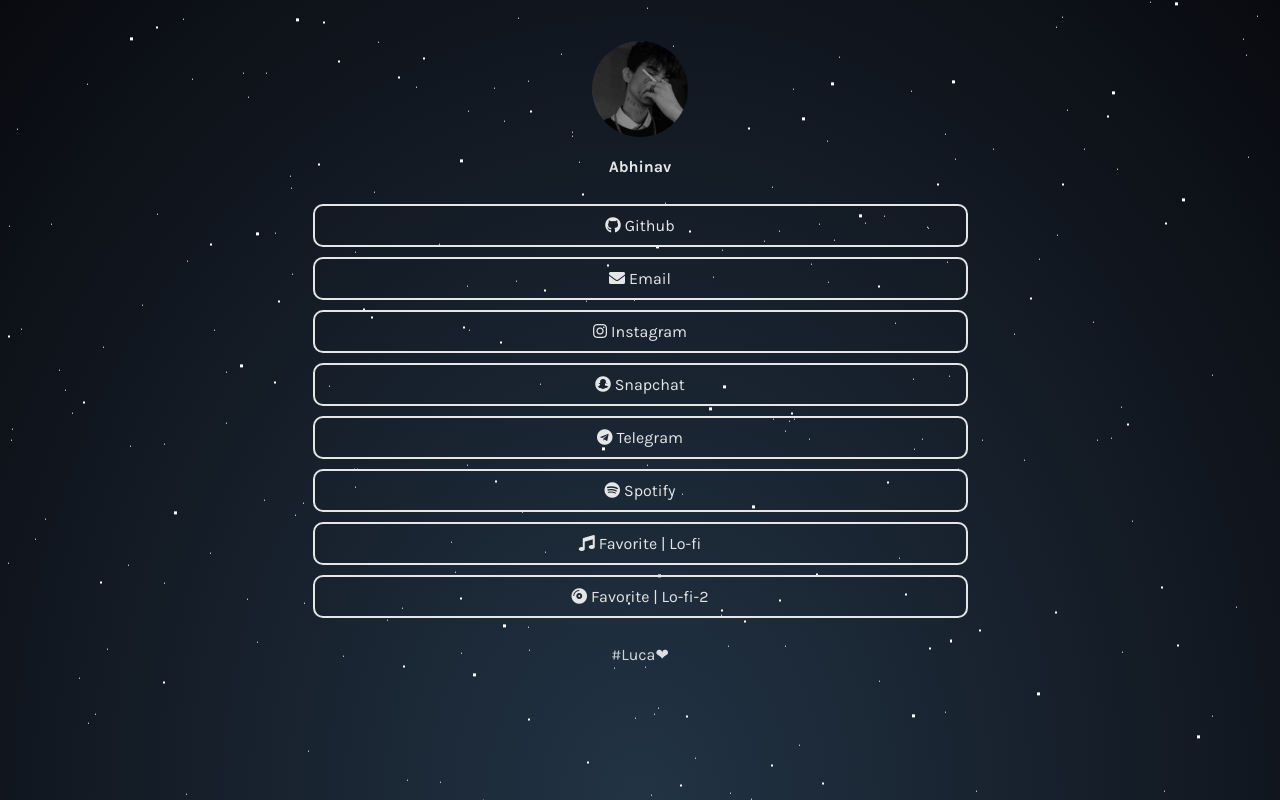
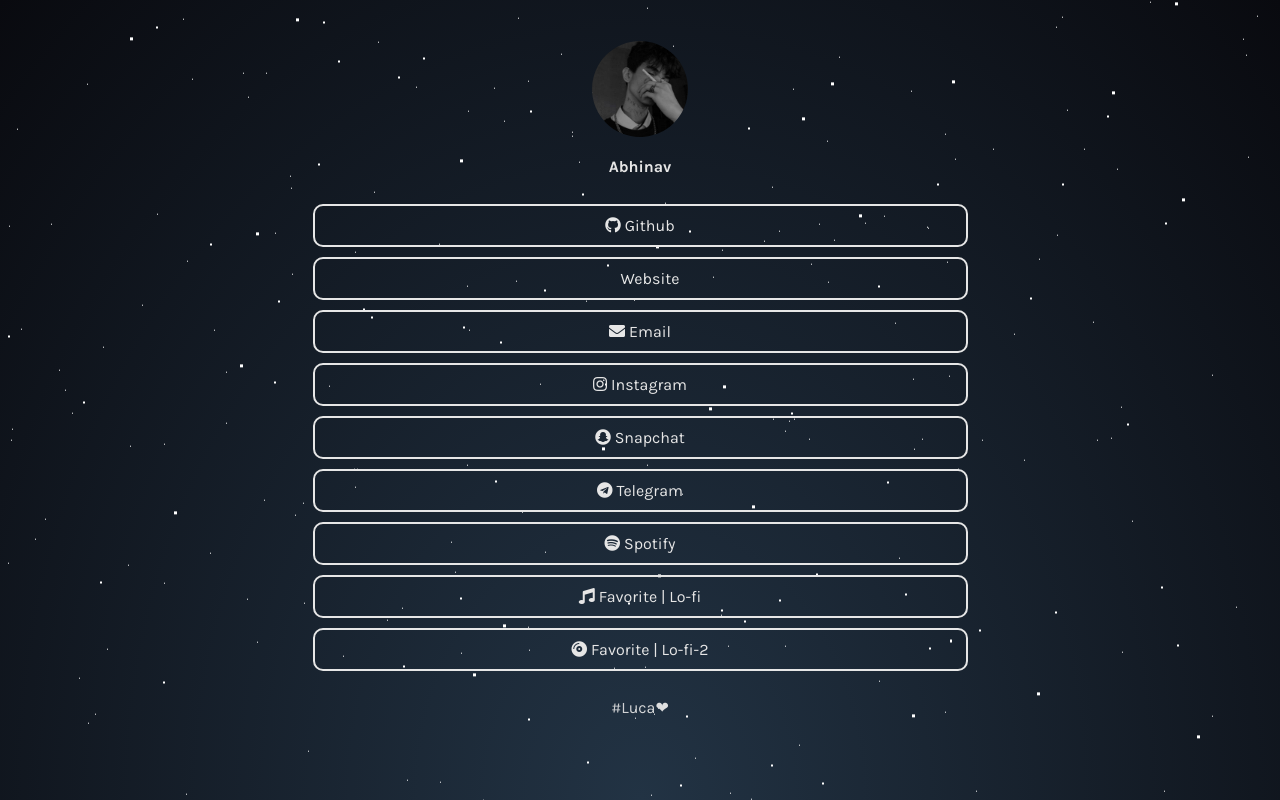
Before and after one commit to probably-LUCA/linktree, a plain HTML site: page index.html in a window 1280 px wide. Drawn offline with Linux system fonts and the light colour scheme.

Commit message:
Update index.html

```diff
--- a/index.html
+++ b/index.html
@@ -47,6 +47,9 @@
       <a class="link" href="https://github.com/probably-LUCA" target="_blank">
         <i class="fab fa-github">&nbsp;</i>Github
       </a>
+      <a class="link" href="https://linktree-abhinav.pages.dev" target="_blank">
+        <i class="fab fa-infinity">&nbsp;</i>Website
+      </a>
       <a class="link" href="mailto:lucaprobably@gmail.com" target="_blank">
         <i class="fa fa-envelope">&nbsp;</i>Email
       </a>
```
